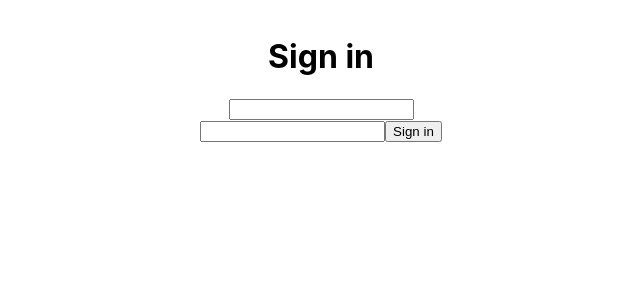
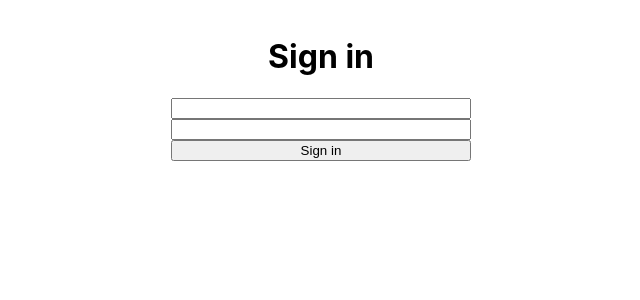
Before and after one commit to LuisGhz/react-4h-course-16-project-react-firebase-login-email, a React (Create React App) app: page / in a window 1280 px wide. Shown: the top 300 px of the page, without its empty margins (319-959 px from the left). Built offline with nearby package versions, Linux system fonts and the light colour scheme.

Commit message:
Set grid to form

```diff
--- a/src/routes/Signin.css
+++ b/src/routes/Signin.css
@@ -3,3 +3,8 @@
   margin-left: auto;
   margin-right: auto;
 }
+
+.signin > form {
+  display: grid;
+  flex-direction: column;
+}
```
